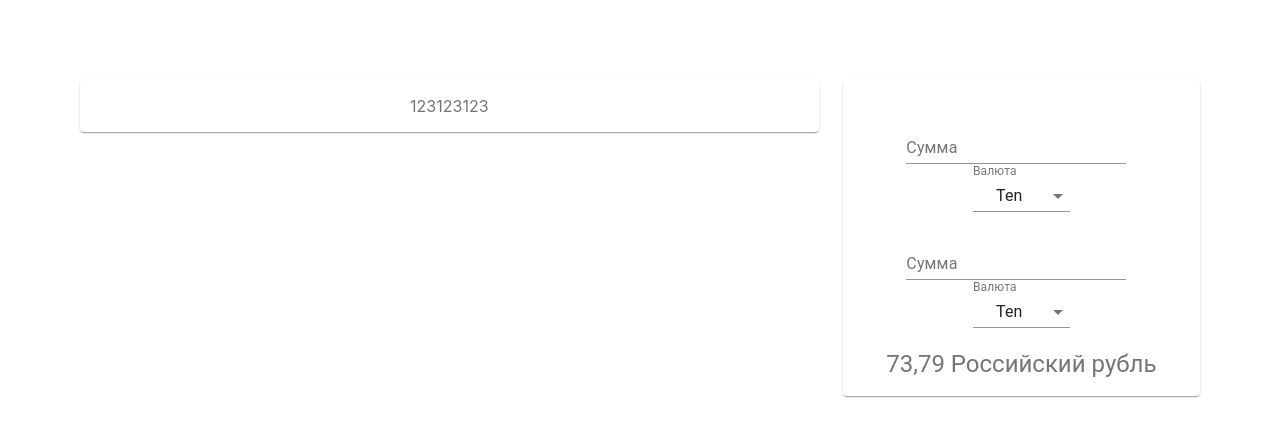
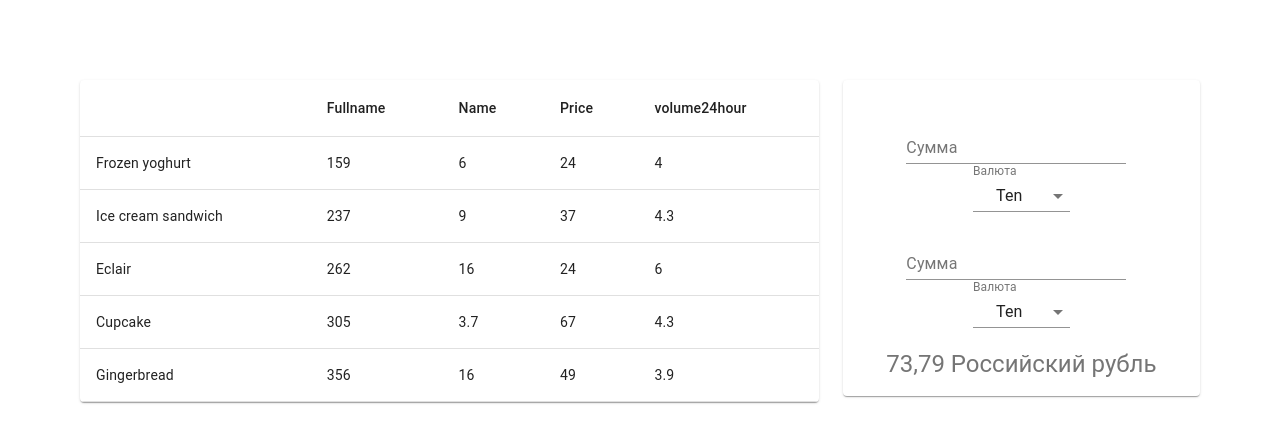
Before and after one commit to ArtemIgnatiev908976/-cryptocurrency_converterReactJS_MobX_Material-UI, a React (Create React App) app in the folder crypto-converter/: page / in a window 1280 px wide. Shown: the top 442 px of the page. Built offline with nearby package versions, Linux system fonts and the light colour scheme.

Commit message:
create left blok

```diff
--- a/crypto-converter/src/App.tsx
+++ b/crypto-converter/src/App.tsx
@@ -9,7 +9,12 @@
 import FormControl from '@material-ui/core/FormControl';
 import InputLabel from '@material-ui/core/InputLabel';
 import Typography from '@material-ui/core/Typography';
-
+import Table from '@material-ui/core/Table';
+import TableBody from '@material-ui/core/TableBody';
+import TableCell from '@material-ui/core/TableCell';
+import TableContainer from '@material-ui/core/TableContainer';
+import TableHead from '@material-ui/core/TableHead';
+import TableRow from '@material-ui/core/TableRow';
 
 
 const useStyles = makeStyles((theme: Theme) =>
@@ -35,8 +40,27 @@
         currencyType: {
             minWidth: '30%',
         },
+        table: {
+            minWidth: 650,
+        },
     }),
 );
+
+
+
+
+
+function createData(name: string, calories: number, fat: number, carbs: number, protein: number) {
+    return { name, calories, fat, carbs, protein };
+}
+
+const rows = [
+    createData('Frozen yoghurt', 159, 6.0, 24, 4.0),
+    createData('Ice cream sandwich', 237, 9.0, 37, 4.3),
+    createData('Eclair', 262, 16.0, 24, 6.0),
+    createData('Cupcake', 305, 3.7, 67, 4.3),
+    createData('Gingerbread', 356, 16.0, 49, 3.9),
+];
 
 
 function App() {
@@ -48,7 +72,33 @@
 
             <Grid container spacing={3}>
                 <Grid item xs={8}>
-                    <Paper className={classes.paper}>123123123</Paper>
+
+                    <TableContainer component={Paper}>
+                        <Table className={classes.table} aria-label="simple table">
+                            <TableHead>
+                                <TableRow>
+                                    <TableCell></TableCell>
+                                    <TableCell align="left">Fullname</TableCell>
+                                    <TableCell align="left">Name</TableCell>
+                                    <TableCell align="left">Price</TableCell>
+                                    <TableCell align="left">volume24hour</TableCell>
+                                </TableRow>
+                            </TableHead>
+                            <TableBody>
+                                {rows.map((row) => (
+                                    <TableRow key={row.name}>
+                                        <TableCell component="th" scope="row">
+                                            {row.name}
+                                        </TableCell>
+                                        <TableCell align="left">{row.calories}</TableCell>
+                                        <TableCell align="left">{row.fat}</TableCell>
+                                        <TableCell align="left">{row.carbs}</TableCell>
+                                        <TableCell align="left">{row.protein}</TableCell>
+                                    </TableRow>
+                                ))}
+                            </TableBody>
+                        </Table>
+                    </TableContainer>
                 </Grid>
                 <Grid item xs={4}>
                     <Paper className={classes.paper}>
@@ -84,11 +134,9 @@
                             </FormControl>
                         </div>
 
-
                         <Typography variant="h5" component="h5">
                             73,79 Российский рубль
                         </Typography>
-
 
                     </Paper>
                 </Grid>
```
